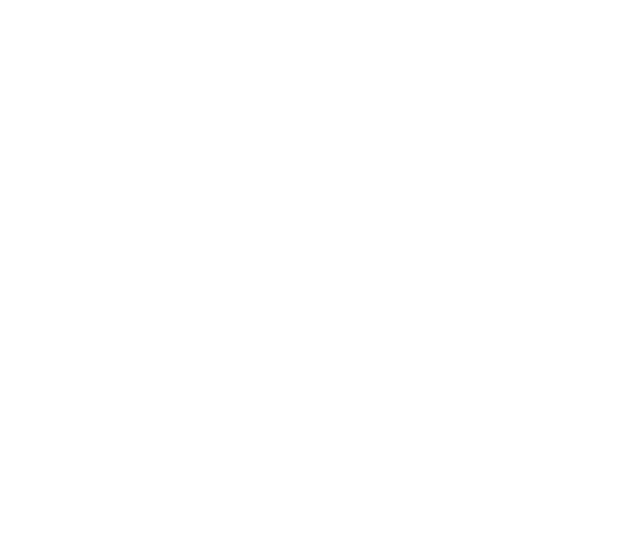
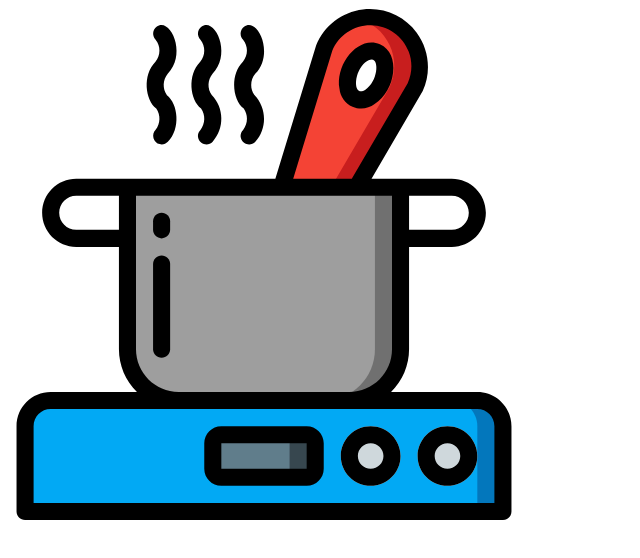
Before and after one commit to jorgediazok/css-components, a plain HTML site: page responsive-masonry/index.html in a window 1280 px wide. Shown: the whole page, without its empty margins (0-640 px from the left). Drawn offline with Linux system fonts and the light colour scheme.

Commit message:
adding structure

```diff
--- a/responsive-masonry/index.html
+++ b/responsive-masonry/index.html
@@ -7,5 +7,14 @@
     <link rel="stylesheet" href="styles.css" />
     <title>Responsive Masonry</title>
   </head>
-  <body></body>
+  <body>
+    <div class="container">
+      <div class=="box">
+        <div class="content">
+          <img src="cook.svg" alt=""/>
+          <p></p>
+        </div>
+      </div>
+    </div>
+  </body>
 </html>
```
Also changed, not shown: responsive-masonry/cook.svg (added).
